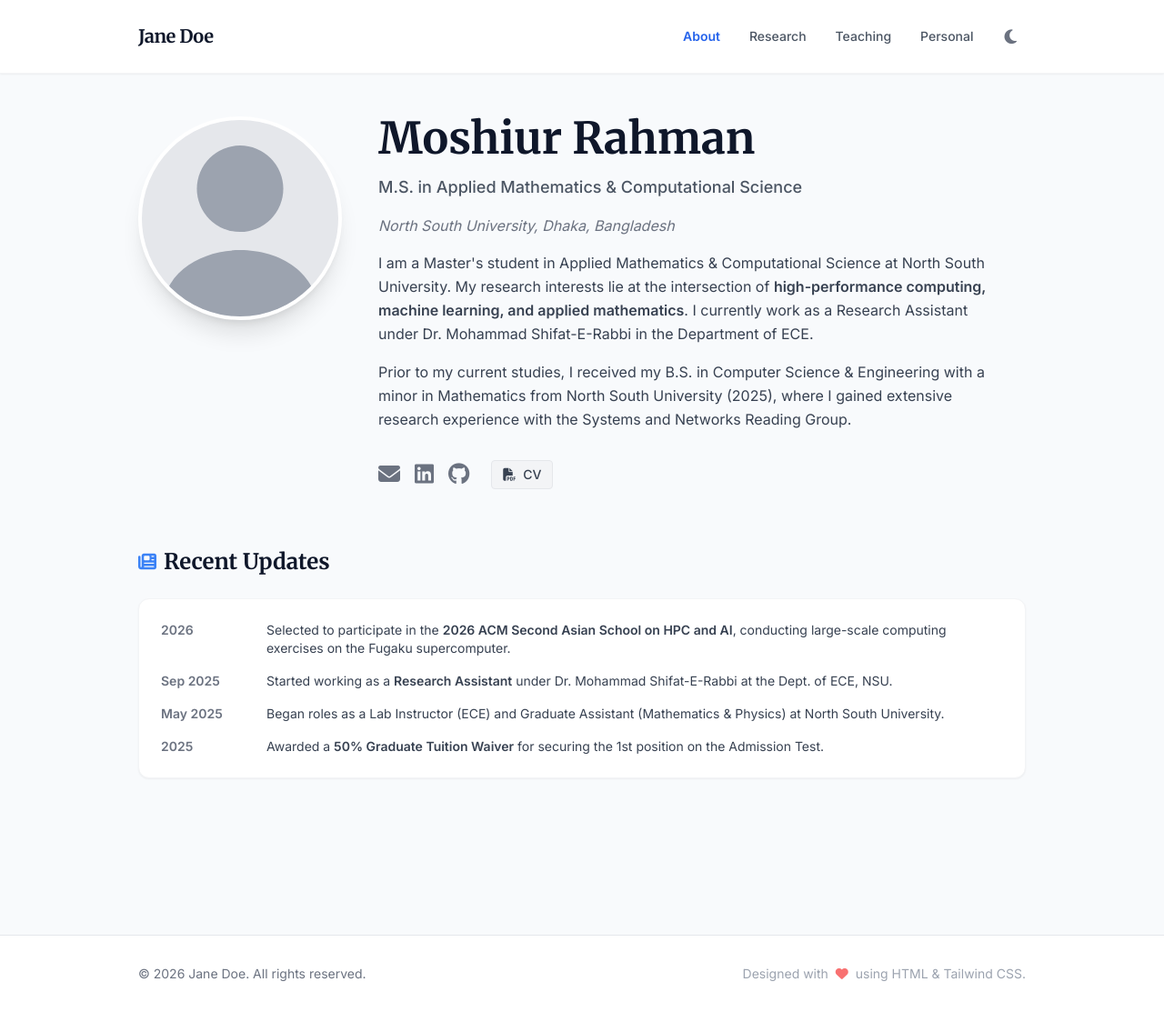
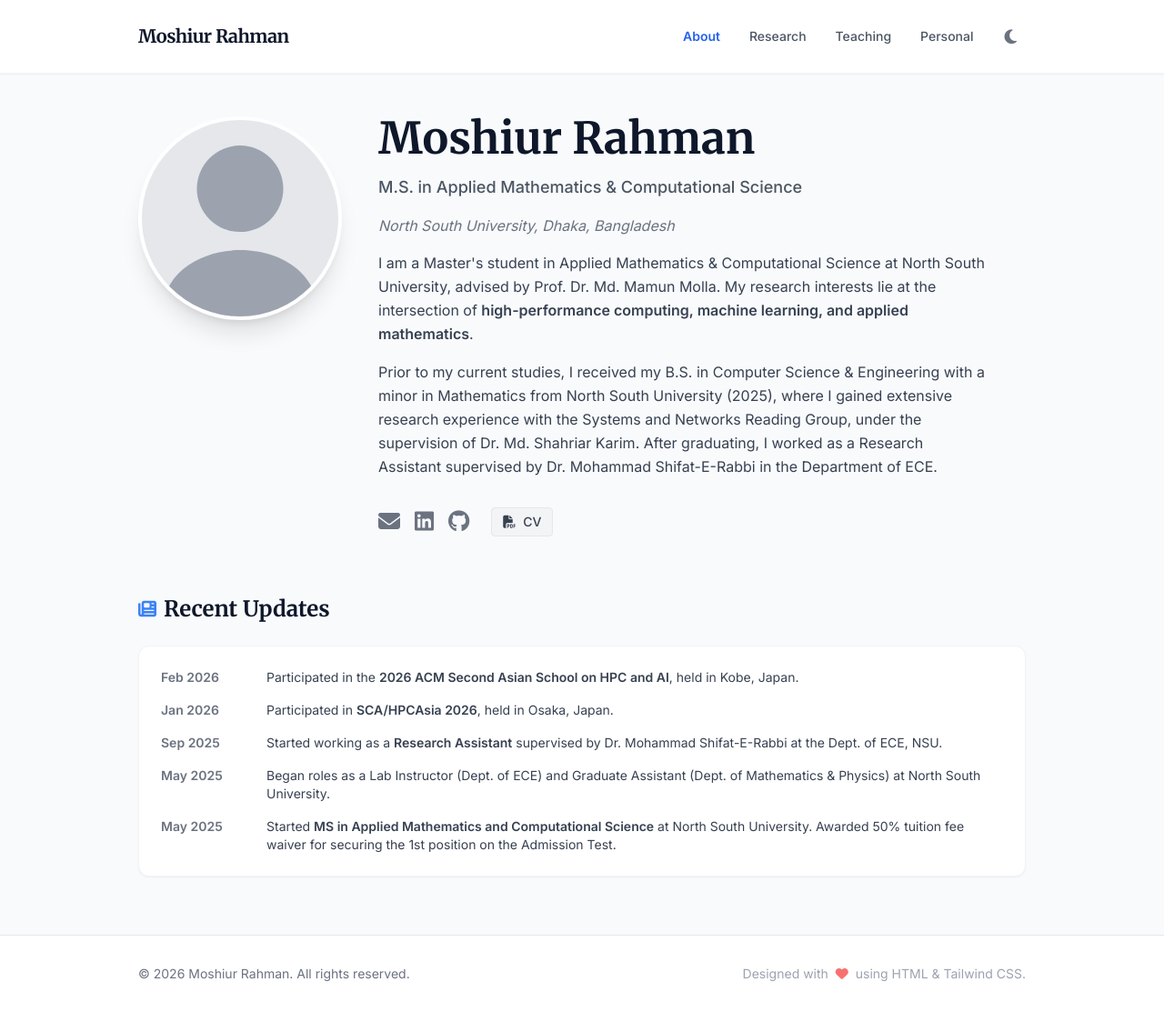
Before and after one commit to theothermosh/theothermosh.github.io, a Jekyll site: the page built from index.html, in a window 1280 px wide and 1113 px high. Shown: the whole window at 91% size. Built offline with Jekyll 4.4.1, drawn with Linux system fonts in a browser that asks for light colours; nearby versions of some CDN libraries.

Commit message:
updated about page

```diff
--- a/_layouts/default.html
+++ b/_layouts/default.html
@@ -76,7 +76,7 @@
     <!-- Navigation Bar -->
     <header class="fixed w-full bg-white/90 dark:bg-gray-900/90 backdrop-blur-sm shadow-sm z-50 border-b border-gray-100 dark:border-gray-800 transition-colors duration-300">
         <div class="max-w-5xl mx-auto px-6 py-4 flex justify-between items-center">
-            <a href="{{ '/' | relative_url }}" class="text-xl font-serif font-bold text-academic-900 dark:text-white tracking-tight">Jane Doe</a>
+            <a href="{{ '/' | relative_url }}" class="text-xl font-serif font-bold text-academic-900 dark:text-white tracking-tight">Moshiur Rahman</a>
 
             <div class="flex items-center gap-6">
                 <!-- Desktop Nav -->
@@ -118,7 +118,7 @@
     <footer class="bg-white dark:bg-gray-900 border-t border-gray-200 dark:border-gray-800 mt-auto transition-colors duration-300">
         <div class="max-w-5xl mx-auto px-6 py-8 flex flex-col md:flex-row justify-between items-center gap-4">
             <p class="text-sm text-gray-500 dark:text-gray-400">
-                &copy; <span id="year"></span> Jane Doe. All rights reserved.
+                &copy; <span id="year"></span> Moshiur Rahman. All rights reserved.
             </p>
             <p class="text-sm text-gray-400 dark:text-gray-500 text-center md:text-right">
                 Designed with <i class="fas fa-heart text-red-400 mx-1"></i> using HTML & Tailwind CSS.
--- a/index.html
+++ b/index.html
@@ -23,18 +23,18 @@ title: Moshiur Rahman | About
         <p class="text-md text-gray-500 dark:text-gray-400 italic">North South University, Dhaka, Bangladesh</p>
 
         <p class="text-gray-700 dark:text-gray-300 leading-relaxed mt-4 max-w-2xl text-left">
-            I am a Master's student in Applied Mathematics & Computational Science at North South University. My research interests lie at the intersection of <strong>high-performance computing, machine learning, and applied mathematics</strong>. I currently work as a Research Assistant under Dr. Mohammad Shifat-E-Rabbi in the Department of ECE.
+            I am a Master's student in Applied Mathematics & Computational Science at North South University, advised by Prof. Dr. Md. Mamun Molla. My research interests lie at the intersection of <strong>high-performance computing, machine learning, and applied mathematics</strong>.
         </p>
 
         <p class="text-gray-700 dark:text-gray-300 leading-relaxed max-w-2xl text-left">
-            Prior to my current studies, I received my B.S. in Computer Science & Engineering with a minor in Mathematics from North South University (2025), where I gained extensive research experience with the Systems and Networks Reading Group.
+            Prior to my current studies, I received my B.S. in Computer Science & Engineering with a minor in Mathematics from North South University (2025), where I gained extensive research experience with the Systems and Networks Reading Group, under the supervision of Dr. Md. Shahriar Karim. After graduating, I worked as a Research Assistant supervised by Dr. Mohammad Shifat-E-Rabbi in the Department of ECE.
         </p>
 
         <!-- Social Links -->
         <div class="flex flex-wrap gap-4 justify-center md:justify-start pt-4">
             <a href="mailto:moshiur.rahman.252@northsouth.edu" class="text-gray-500 hover:text-academic-600 dark:hover:text-blue-400 text-2xl transition" title="Email"><i class="fas fa-envelope"></i></a>
             <a href="https://www.linkedin.com/in/mrahman2352k/" class="text-gray-500 hover:text-academic-600 dark:hover:text-blue-400 text-2xl transition" title="LinkedIn" target="_blank"><i class="fab fa-linkedin"></i></a>
-            <a href="#" class="text-gray-500 hover:text-academic-600 dark:hover:text-blue-400 text-2xl transition" title="GitHub"><i class="fab fa-github"></i></a>
+            <a href="https://github.com/theothermosh" class="text-gray-500 hover:text-academic-600 dark:hover:text-blue-400 text-2xl transition" title="GitHub" target="_blank"><i class="fab fa-github"></i></a>
             <a href="#" class="flex items-center gap-2 px-3 py-1 bg-gray-100 dark:bg-gray-800 text-gray-700 dark:text-gray-300 text-sm font-medium rounded hover:bg-gray-200 dark:hover:bg-gray-700 transition ml-2 border border-gray-200 dark:border-gray-700">
                 <i class="fas fa-file-pdf"></i> CV
             </a>
@@ -50,20 +50,24 @@ title: Moshiur Rahman | About
     <div class="bg-white dark:bg-gray-800/50 rounded-xl shadow-sm border border-gray-100 dark:border-gray-700 p-6 overflow-hidden">
         <div class="max-h-60 overflow-y-auto pr-4 space-y-4 text-sm text-gray-700 dark:text-gray-300">
             <div class="grid grid-cols-[100px_1fr] gap-4">
-                <span class="font-semibold text-gray-500 dark:text-gray-400">2026</span>
-                <span>Selected to participate in the <strong>2026 ACM Second Asian School on HPC and AI</strong>, conducting large-scale computing exercises on the Fugaku supercomputer.</span>
+                <span class="font-semibold text-gray-500 dark:text-gray-400">Feb 2026</span>
+                <span>Participated in the <strong>2026 ACM Second Asian School on HPC and AI</strong>, held in Kobe, Japan.</span>
+            </div>
+            <div class="grid grid-cols-[100px_1fr] gap-4">
+                <span class="font-semibold text-gray-500 dark:text-gray-400">Jan 2026</span>
+                <span>Participated in <strong>SCA/HPCAsia 2026</strong>, held in Osaka, Japan.</span>
             </div>
             <div class="grid grid-cols-[100px_1fr] gap-4">
                 <span class="font-semibold text-gray-500 dark:text-gray-400">Sep 2025</span>
-                <span>Started working as a <strong>Research Assistant</strong> under Dr. Mohammad Shifat-E-Rabbi at the Dept. of ECE, NSU.</span>
+                <span>Started working as a <strong>Research Assistant</strong> supervised by Dr. Mohammad Shifat-E-Rabbi at the Dept. of ECE, NSU.</span>
             </div>
             <div class="grid grid-cols-[100px_1fr] gap-4">
                 <span class="font-semibold text-gray-500 dark:text-gray-400">May 2025</span>
-                <span>Began roles as a Lab Instructor (ECE) and Graduate Assistant (Mathematics & Physics) at North South University.</span>
+                <span>Began roles as a Lab Instructor (Dept. of ECE) and Graduate Assistant (Dept. of Mathematics & Physics) at North South University.</span>
             </div>
             <div class="grid grid-cols-[100px_1fr] gap-4">
-                <span class="font-semibold text-gray-500 dark:text-gray-400">2025</span>
-                <span>Awarded a <strong>50% Graduate Tuition Waiver</strong> for securing the 1st position on the Admission Test.</span>
+                <span class="font-semibold text-gray-500 dark:text-gray-400">May 2025</span>
+                <span>Started <strong>MS in Applied Mathematics and Computational Science</strong> at North South University. Awarded 50% tuition fee waiver for securing the 1st position on the Admission Test.</span>
             </div>
         </div>
     </div>
--- a/teaching.html
+++ b/teaching.html
@@ -18,8 +18,8 @@ title: Jane Doe | Teaching & Service
             <ul class="space-y-6">
                 <li class="bg-white dark:bg-gray-800/50 p-5 rounded-lg border border-gray-100 dark:border-gray-700 shadow-sm">
                     <div class="flex justify-between items-baseline mb-2">
-                        <span class="font-semibold text-gray-800 dark:text-white">CS 501: Advanced Machine Learning</span>
-                        <span class="text-xs font-medium bg-gray-100 dark:bg-gray-700 px-2 py-1 rounded text-gray-600 dark:text-gray-300">Fall 2025</span>
+                        <span class="font-semibold text-gray-800 dark:text-white">CSE331L: Microprocessor Interfacing and Embedded Systems Lab</span>
+                        <span class="text-xs font-medium bg-gray-100 dark:bg-gray-700 px-2 py-1 rounded text-gray-600 dark:text-gray-300">Fall 2025, Spring 2026</span>
                     </div>
                     <p class="text-sm text-gray-600 dark:text-gray-400 mt-1 leading-relaxed">Teaching Assistant. Led weekly discussion sections, designed homework questions, and managed final project grading for 100+ graduate students.</p>
                 </li>
```
